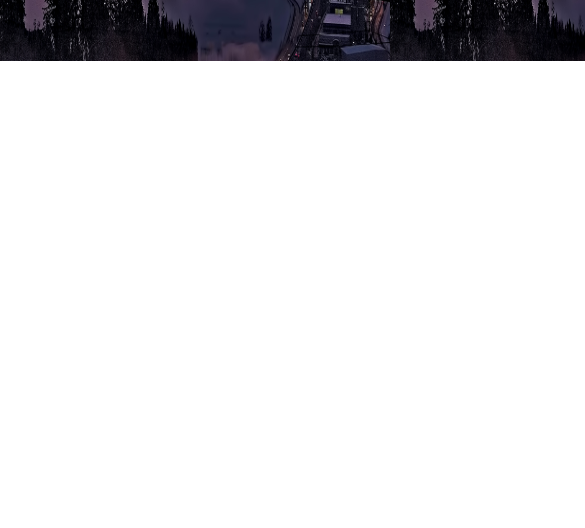
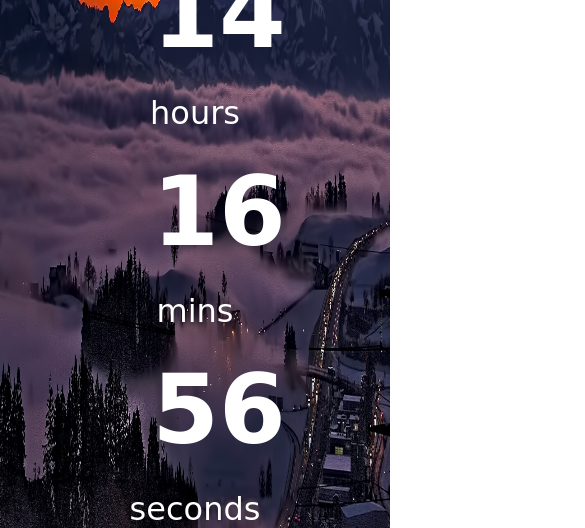
Before and after one commit to Desidelioh/countdownTimer, a plain HTML site: page index.html in a window 390 px wide. Shown: the part 783-1311 px from the top of the page, 585 px wide, since content can reach past the window. Before the commit the page ends 844 px from the top, so only its background shows below. Drawn offline with Linux system fonts and the light colour scheme; a web font is replaced by a local one.

Commit message:
Display property adjusted to make it responsive

```diff
--- a/style.css
+++ b/style.css
@@ -33,7 +33,8 @@ h1 {
 
 .countdownContainer {
     display: flex;
-    max-width: 100%;
+    flex-wrap: wrap;
+    justify-content: center;
 }
 
 .bigText {
```
